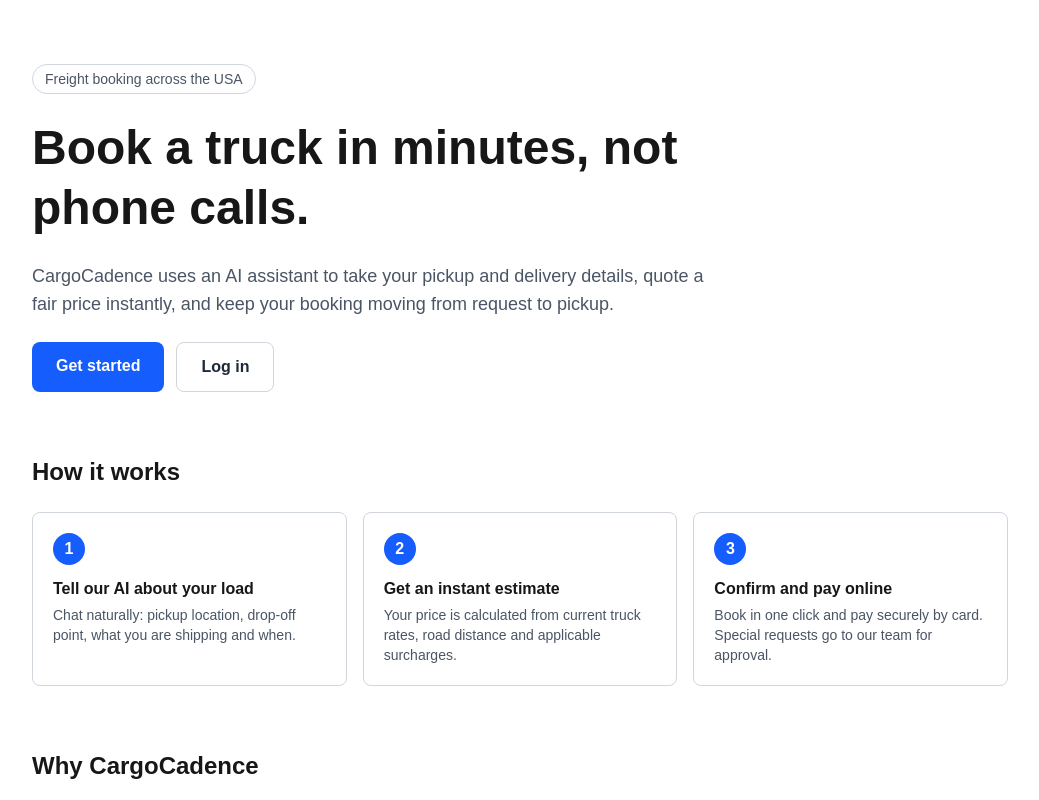
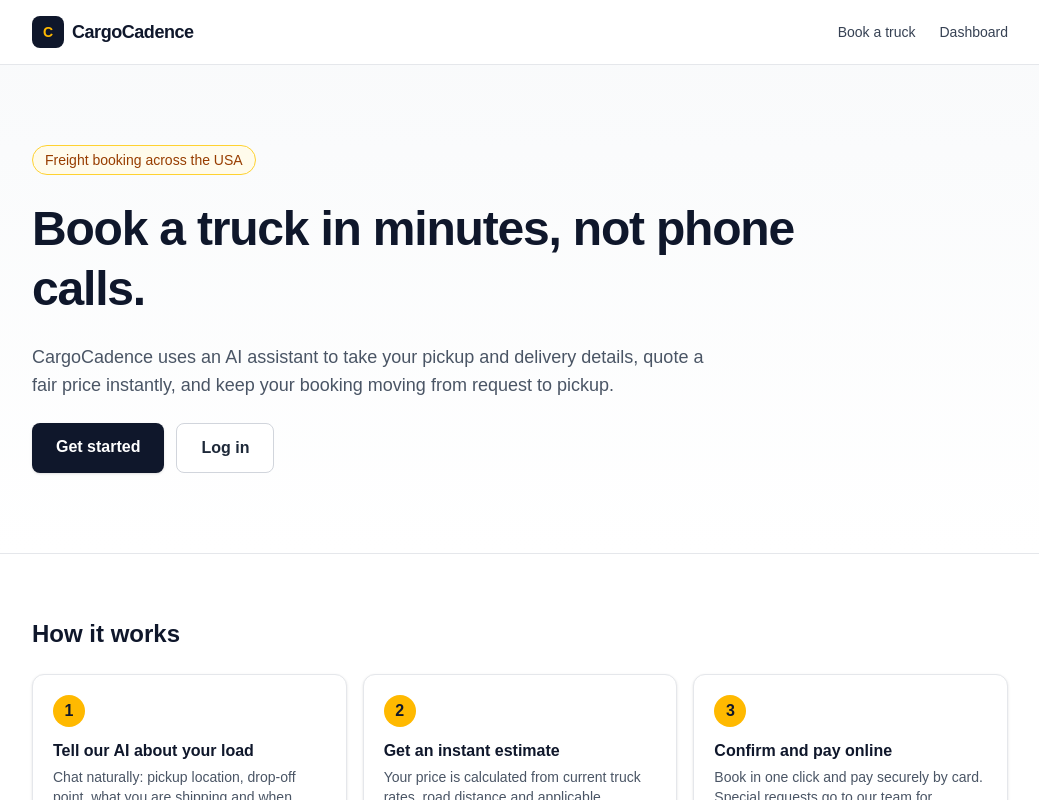
Before and after one commit to AreebaGhaffar/cargocadence, a Next.js app: page / in a window 1280 px wide. Shown: the top 800 px of the page, without its empty margins (120-1159 px from the left). Built offline with nearby package versions, Linux system fonts and the light colour scheme; no server answers; the database is empty.

Commit message:
style: polish UI with business look

```diff
--- a/src/app/admin/rates/surcharge-form.tsx
+++ b/src/app/admin/rates/surcharge-form.tsx
@@ -57,7 +57,7 @@ export function SurchargeForm({ surcharge }: { surcharge?: Surcharge }) {
       </label>
       <button
         disabled={pending}
-        className="col-span-2 rounded-lg bg-blue-600 py-2 font-semibold text-white transition hover:bg-blue-500 disabled:opacity-50"
+        className="col-span-2 rounded-lg bg-slate-900 py-2 font-semibold text-white transition hover:bg-slate-700 disabled:opacity-50"
       >
         {pending ? "Saving..." : surcharge ? "Save changes" : "Add surcharge"}
       </button>
--- a/src/app/admin/rates/truck-type-form.tsx
+++ b/src/app/admin/rates/truck-type-form.tsx
@@ -50,7 +50,7 @@ export function TruckTypeForm({ truck }: { truck?: Truck }) {
       </label>
       <button
         disabled={pending}
-        className="col-span-2 rounded-lg bg-blue-600 py-2 font-semibold text-white transition hover:bg-blue-500 disabled:opacity-50"
+        className="col-span-2 rounded-lg bg-slate-900 py-2 font-semibold text-white transition hover:bg-slate-700 disabled:opacity-50"
       >
         {pending ? "Saving..." : truck ? "Save changes" : "Add truck type"}
       </button>
--- a/src/app/admin/settings/settings-form.tsx
+++ b/src/app/admin/settings/settings-form.tsx
@@ -97,7 +97,7 @@ export default function SettingsForm({ values }: { values: SettingsValues }) {
         <button
           type="submit"
           disabled={pending}
-          className="rounded-lg bg-blue-600 px-4 py-2 font-semibold text-white hover:bg-blue-500 disabled:opacity-50"
+          className="rounded-lg bg-slate-900 px-4 py-2 font-semibold text-white hover:bg-slate-700 disabled:opacity-50"
         >
           {pending ? "Saving..." : "Save settings"}
         </button>
--- a/src/app/dashboard/page.tsx
+++ b/src/app/dashboard/page.tsx
@@ -14,29 +14,35 @@ async function UserInfo() {
   if (!user) redirect("/login");
 
   return (
-    <>
-      <p>Logged in as {user.email}</p>
+    <div className="flex items-center justify-between gap-4 rounded-xl border border-gray-200 bg-white p-4 shadow-sm">
+      <p className="text-sm text-gray-700">
+        Logged in as <span className="font-semibold text-slate-900">{user.email}</span>
+      </p>
       <form action={logout}>
-        <button className="rounded-lg border border-gray-300 bg-white px-4 py-2 text-gray-900 hover:bg-gray-100">Log out</button>
+        <button className="rounded-lg border border-gray-300 bg-white px-4 py-2 text-sm text-gray-900 hover:bg-gray-100">
+          Log out
+        </button>
       </form>
-    </>
+    </div>
   );
 }
 
 export default function DashboardPage() {
   return (
-    <main className="mx-auto flex min-h-screen max-w-2xl flex-col gap-4 p-6">
-      <h1 className="text-2xl font-bold">Dashboard</h1>
-      <Link
-        href="/book"
-        className="w-fit rounded-lg bg-blue-600 px-4 py-2 font-semibold text-white hover:bg-blue-500"
-      >
-        Book a truck
-      </Link>
-      <Suspense fallback={<p>Loading...</p>}>
+    <main className="mx-auto flex w-full max-w-2xl flex-1 flex-col gap-4 p-6">
+      <div className="flex items-center justify-between gap-4">
+        <h1 className="text-2xl font-bold text-slate-900">Dashboard</h1>
+        <Link
+          href="/book"
+          className="rounded-lg bg-slate-900 px-4 py-2 font-semibold text-white shadow-sm hover:bg-slate-700"
+        >
+          Book a truck
+        </Link>
+      </div>
+      <Suspense fallback={<p className="text-gray-600">Loading...</p>}>
         <UserInfo />
       </Suspense>
-      <Suspense fallback={<p>Loading your bookings...</p>}>
+      <Suspense fallback={<p className="text-gray-600">Loading your bookings...</p>}>
         <MyBookings />
       </Suspense>
       <Suspense fallback={null}>
--- a/src/app/layout.tsx
+++ b/src/app/layout.tsx
@@ -1,5 +1,6 @@
 import type { Metadata } from "next";
 import { Suspense } from "react";
+import Link from "next/link";
 import { Geist, Geist_Mono } from "next/font/google";
 import "./globals.css";
 import SupportInfo from "@/components/support-info";
@@ -27,6 +28,26 @@ export default function RootLayout({ children }: LayoutProps<"/">) {
       className={`${geistSans.variable} ${geistMono.variable} h-full antialiased`}
     >
       <body className="min-h-full flex flex-col">
+        <header className="border-b border-gray-200 bg-white">
+          <nav className="mx-auto flex w-full max-w-5xl items-center justify-between px-6 py-4">
+            <Link href="/" className="flex items-center gap-2">
+              <span className="flex h-8 w-8 items-center justify-center rounded-lg bg-slate-900 text-sm font-bold text-amber-400">
+                C
+              </span>
+              <span className="text-lg font-bold tracking-tight text-slate-900">
+                CargoCadence
+              </span>
+            </Link>
+            <div className="flex items-center gap-6 text-sm font-medium text-gray-700">
+              <Link href="/book" className="hover:text-slate-900">
+                Book a truck
+              </Link>
+              <Link href="/dashboard" className="hover:text-slate-900">
+                Dashboard
+              </Link>
+            </div>
+          </nav>
+        </header>
         {children}
         <div className="mt-auto">
           <Suspense fallback={null}>
--- a/src/app/login/page.tsx
+++ b/src/app/login/page.tsx
@@ -28,7 +28,7 @@ export default function LoginPage() {
           </div>
           <button
             disabled={pending}
-            className="w-full rounded-lg bg-blue-600 py-2.5 font-semibold text-white transition hover:bg-blue-500 disabled:opacity-50"
+            className="w-full rounded-lg bg-slate-900 py-2.5 font-semibold text-white transition hover:bg-slate-700 disabled:opacity-50"
           >
             {pending ? "Logging in..." : "Log in"}
           </button>
--- a/src/app/page.tsx
+++ b/src/app/page.tsx
@@ -3,9 +3,9 @@ import Link from "next/link";
 import { createClient } from "@/lib/supabase/server";
 
 const primaryButton =
-  "rounded-lg bg-blue-600 px-6 py-3 font-semibold text-white hover:bg-blue-500";
+  "rounded-lg bg-slate-900 px-6 py-3 font-semibold text-white shadow-sm hover:bg-slate-700";
 const secondaryButton =
-  "rounded-lg border border-gray-300 px-6 py-3 font-semibold text-gray-800 hover:bg-gray-100";
+  "rounded-lg border border-gray-300 bg-white px-6 py-3 font-semibold text-gray-800 hover:bg-gray-100";
 
 function GuestButtons() {
   return (
@@ -76,12 +76,13 @@ const FEATURES = [
 
 export default function HomePage() {
   return (
-    <main className="mx-auto flex w-full max-w-5xl flex-col gap-16 px-6 py-16">
-      <section className="flex flex-col items-start gap-6">
-        <p className="rounded-full border border-gray-300 px-3 py-1 text-sm text-gray-600">
+    <main className="flex w-full flex-col">
+      <section className="border-b border-gray-200 bg-gradient-to-b from-gray-50 to-white">
+        <div className="mx-auto flex w-full max-w-5xl flex-col items-start gap-6 px-6 py-20">
+          <p className="rounded-full border border-amber-300 bg-amber-50 px-3 py-1 text-sm font-medium text-amber-800">
             Freight booking across the USA
           </p>
-        <h1 className="max-w-3xl text-4xl font-bold leading-tight sm:text-5xl">
+          <h1 className="max-w-3xl text-4xl font-bold leading-tight tracking-tight text-slate-900 sm:text-5xl">
             Book a truck in minutes, not phone calls.
           </h1>
           <p className="max-w-2xl text-lg text-gray-600">
@@ -93,17 +94,22 @@ export default function HomePage() {
               <HeroButtons />
             </Suspense>
           </div>
+        </div>
       </section>
 
+      <div className="mx-auto flex w-full max-w-5xl flex-col gap-16 px-6 py-16">
         <section className="flex flex-col gap-6">
-        <h2 className="text-2xl font-semibold">How it works</h2>
+          <h2 className="text-2xl font-semibold text-slate-900">How it works</h2>
           <ol className="grid gap-4 sm:grid-cols-3">
             {STEPS.map((step, index) => (
-            <li key={step.title} className="rounded-lg border border-gray-300 p-5">
-              <span className="mb-3 flex h-8 w-8 items-center justify-center rounded-full bg-blue-600 font-semibold text-white">
+              <li
+                key={step.title}
+                className="rounded-xl border border-gray-200 bg-white p-5 shadow-sm"
+              >
+                <span className="mb-3 flex h-8 w-8 items-center justify-center rounded-full bg-amber-400 font-bold text-slate-900">
                   {index + 1}
                 </span>
-              <h3 className="mb-1 font-semibold">{step.title}</h3>
+                <h3 className="mb-1 font-semibold text-slate-900">{step.title}</h3>
                 <p className="text-sm text-gray-600">{step.text}</p>
               </li>
             ))}
@@ -111,16 +117,20 @@ export default function HomePage() {
         </section>
 
         <section className="flex flex-col gap-6">
-        <h2 className="text-2xl font-semibold">Why CargoCadence</h2>
+          <h2 className="text-2xl font-semibold text-slate-900">Why CargoCadence</h2>
           <div className="grid gap-4 sm:grid-cols-2">
             {FEATURES.map((feature) => (
-            <div key={feature.title} className="rounded-lg border border-gray-300 p-5">
-              <h3 className="mb-1 font-semibold">{feature.title}</h3>
+              <div
+                key={feature.title}
+                className="rounded-xl border border-gray-200 border-l-4 border-l-amber-400 bg-white p-5 shadow-sm"
+              >
+                <h3 className="mb-1 font-semibold text-slate-900">{feature.title}</h3>
                 <p className="text-sm text-gray-600">{feature.text}</p>
               </div>
             ))}
           </div>
         </section>
+      </div>
     </main>
   );
 }
--- a/src/app/register/page.tsx
+++ b/src/app/register/page.tsx
@@ -32,7 +32,7 @@ export default function RegisterPage() {
           </div>
           <button
             disabled={pending}
-            className="w-full rounded-lg bg-blue-600 py-2.5 font-semibold text-white transition hover:bg-blue-500 disabled:opacity-50"
+            className="w-full rounded-lg bg-slate-900 py-2.5 font-semibold text-white transition hover:bg-slate-700 disabled:opacity-50"
           >
             {pending ? "Creating account..." : "Register"}
           </button>
```
Also changed, not shown: src/app/admin/page.tsx (+4 -4 lines), src/app/book/chat.tsx (+4 -4 lines). Lines whose indentation alone changed are shown as unchanged.
